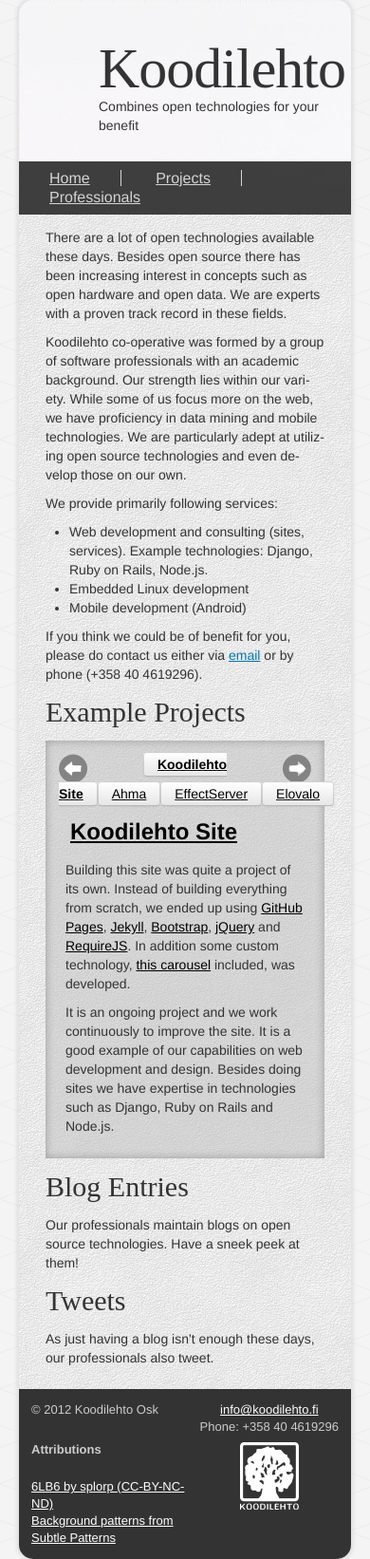
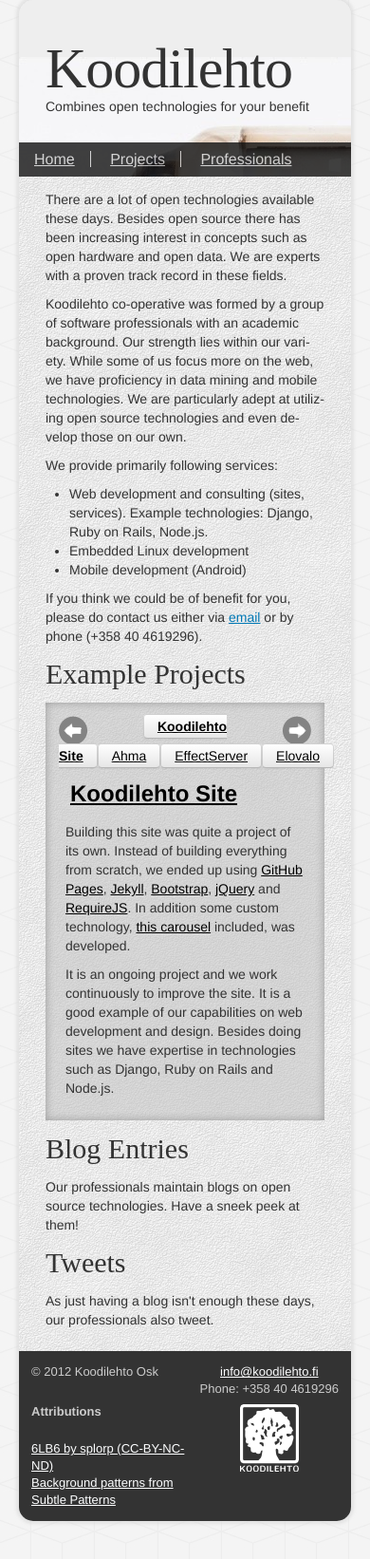
Before and after one commit to koodilehto/koodilehto-site, a Jekyll site: the page built from index.html, in a window 390 px wide. Shown: the whole page at 95% size. Built offline with Jekyll 4.4.1, drawn with Linux system fonts in a browser that asks for light colours; some web fonts are replaced.

Commit message:
Make the layout work better with low resolutions

```diff
--- a/css/base.css
+++ b/css/base.css
@@ -210,3 +210,22 @@
 .hero-unit h1 {
     margin-top: 0;
 }
+
+@media (max-width: 480px) {
+    #siteHeader {
+        margin-left: 2em;
+    }
+
+    #siteInfo {
+        margin-left: 0;
+    }
+
+    .navi li {
+        padding: 0em 1em 0em 1em;
+    }
+
+    .hero-unit {
+        background-repeat: no-repeat;
+        background-position: -400px 60px;
+    }
+}
```
